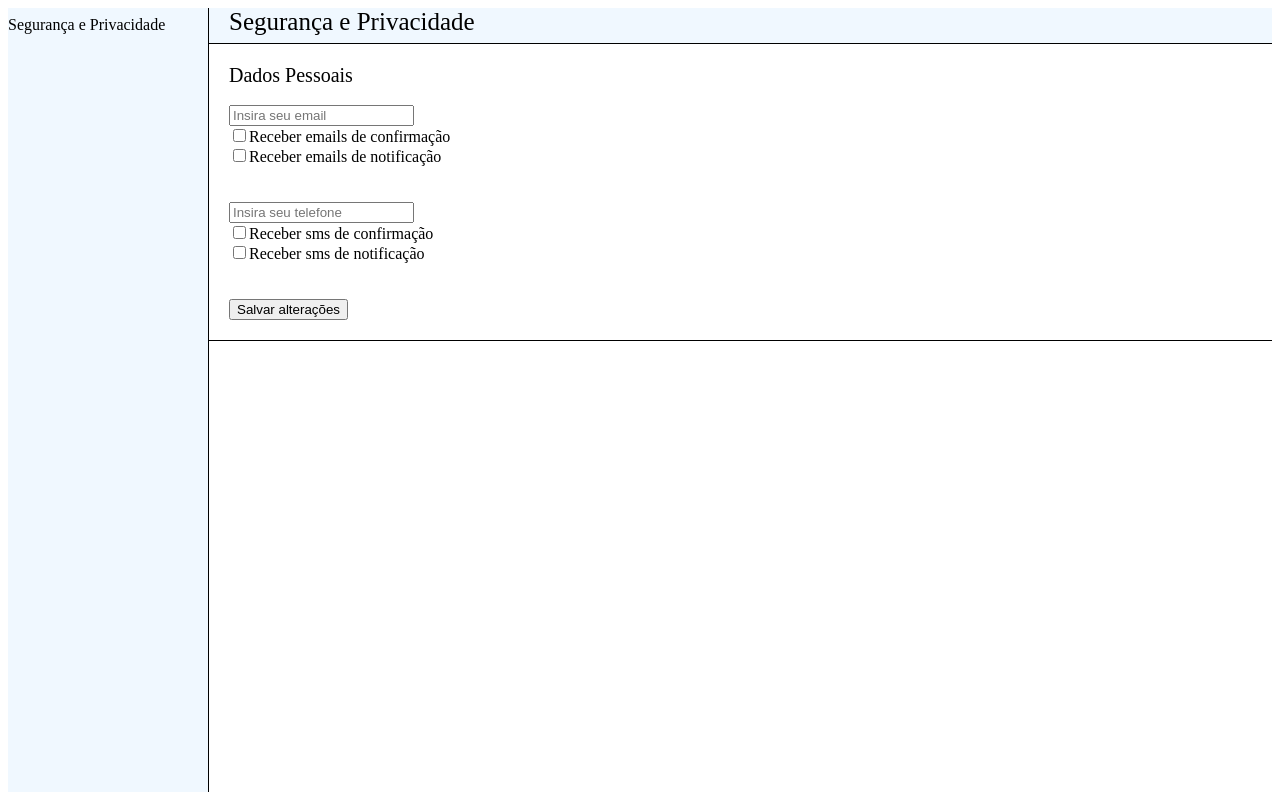
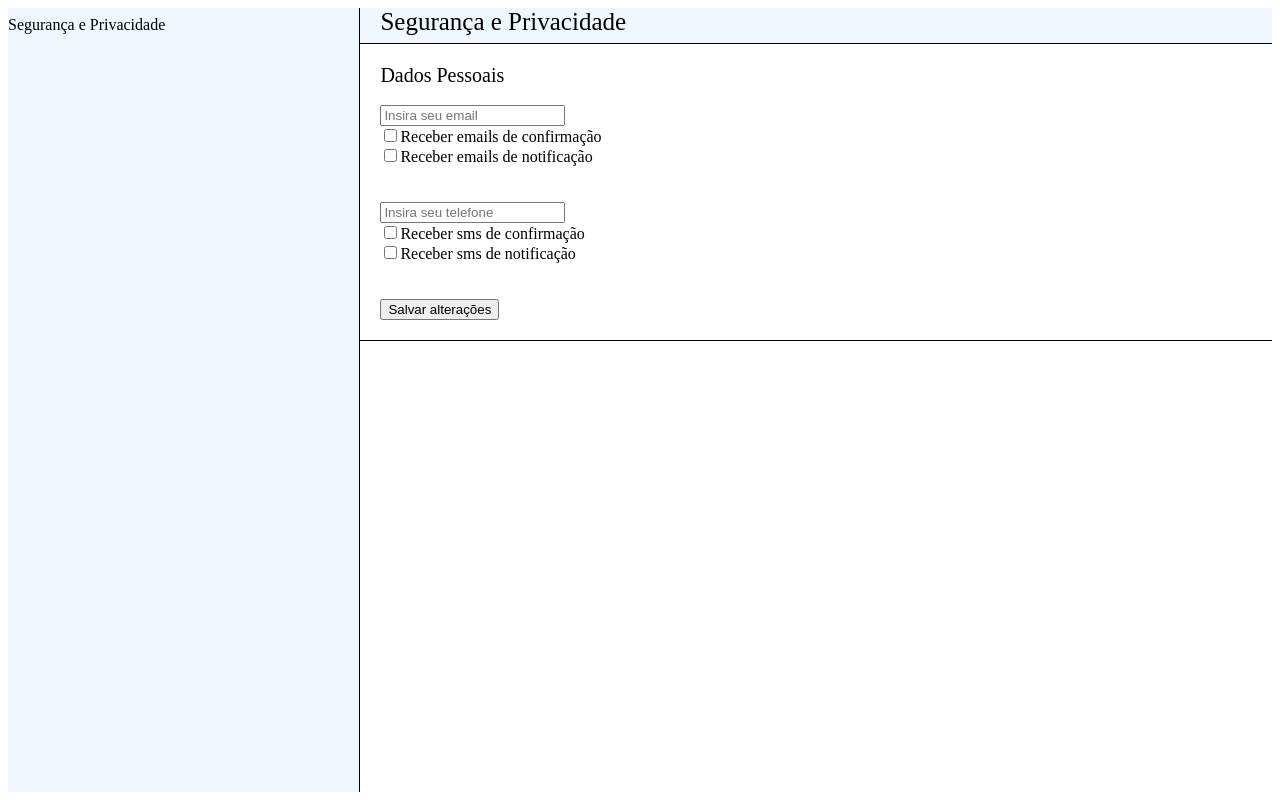
Before and after one commit to arthurzuk/react-opt-front-end, a React (Create React App) app: page / in a window 1280 px wide. Built offline with nearby package versions, Linux system fonts and the light colour scheme.

Commit message:
Pequna alteração no estilo

```diff
--- a/src/style.css
+++ b/src/style.css
@@ -1,4 +1,5 @@
-h1, p {
+h1,
+p {
   font-family: Lato;
 }
 
@@ -10,7 +11,7 @@ h1, p {
 
 .menu {
   display: table-cell;
-  width:200px;
+  min-width: 200px;
   border-right: 1px;
   border-right-color: black;
   border-right-style: solid;
@@ -31,6 +32,7 @@ h1, p {
 }
 
 .content {
+  min-width: 500px;
   margin-left: 20px;
   margin-top: 20px;
   margin-bottom: 20px;
```
